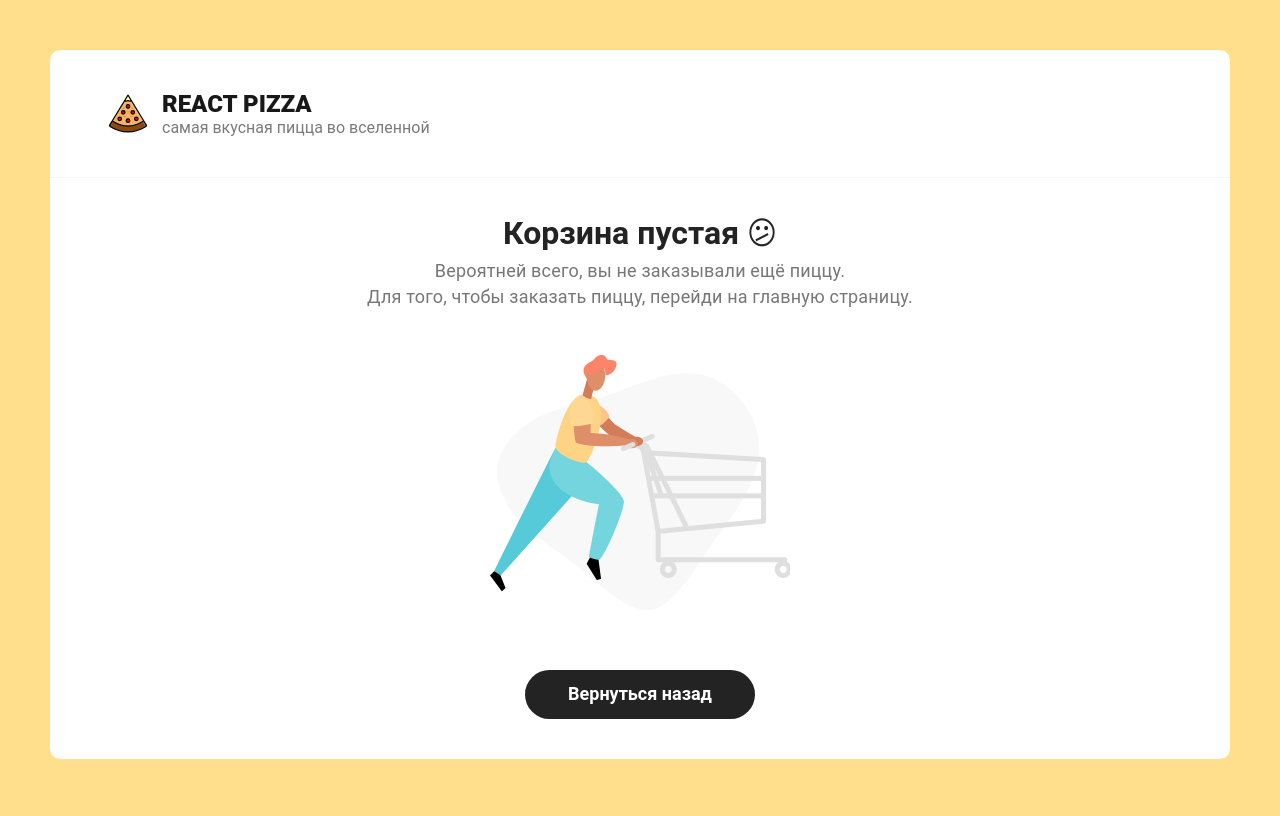
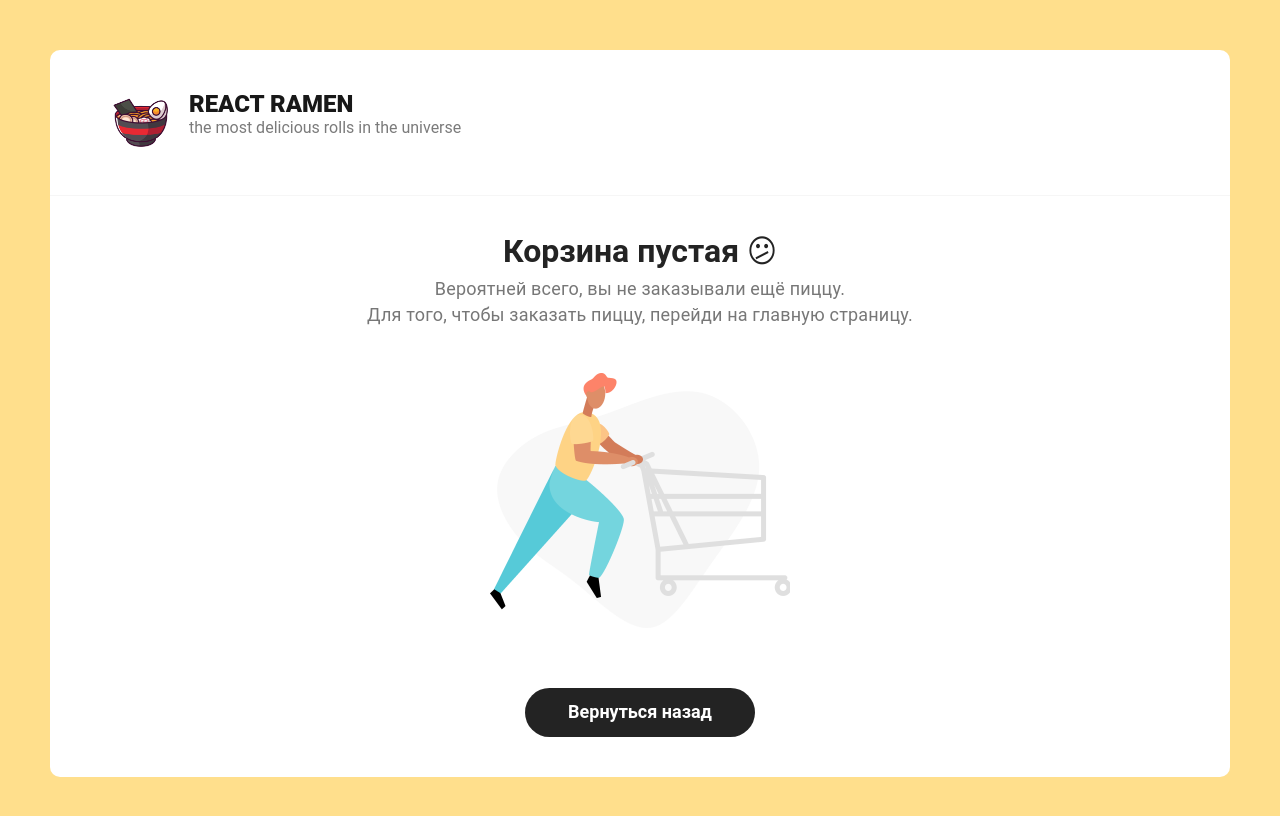
Before and after one commit to MidnightYKT/react-store-ramen, a React (Create React App) app: page /cart in a window 1280 px wide. Shown: the top 816 px of the page. Built offline with nearby package versions, Linux system fonts and the light colour scheme.

Commit message:
update data

```diff
--- a/src/components/Header.tsx
+++ b/src/components/Header.tsx
@@ -14,10 +14,10 @@ function Header() {
             <div className="container">
                 <Link to="/">
                     <div className="header__logo">
-                        <img width="38" src="img/pizza-logo.svg" alt="Pizza logo" />
+                        <img width="65" src="img/ramen-logo.png" alt="Pizza logo" />
                         <div>
-                            <h1>React Pizza</h1>
-                            <p>самая вкусная пицца во вселенной</p>
+                            <h1>React Ramen</h1>
+                            <p>the most delicious rolls in the universe</p>
                         </div>
                     </div>
                 </Link>
```
Also changed, not shown: public/img/pizza-logo.svg (deleted), public/img/ramen-logo.png (added).
